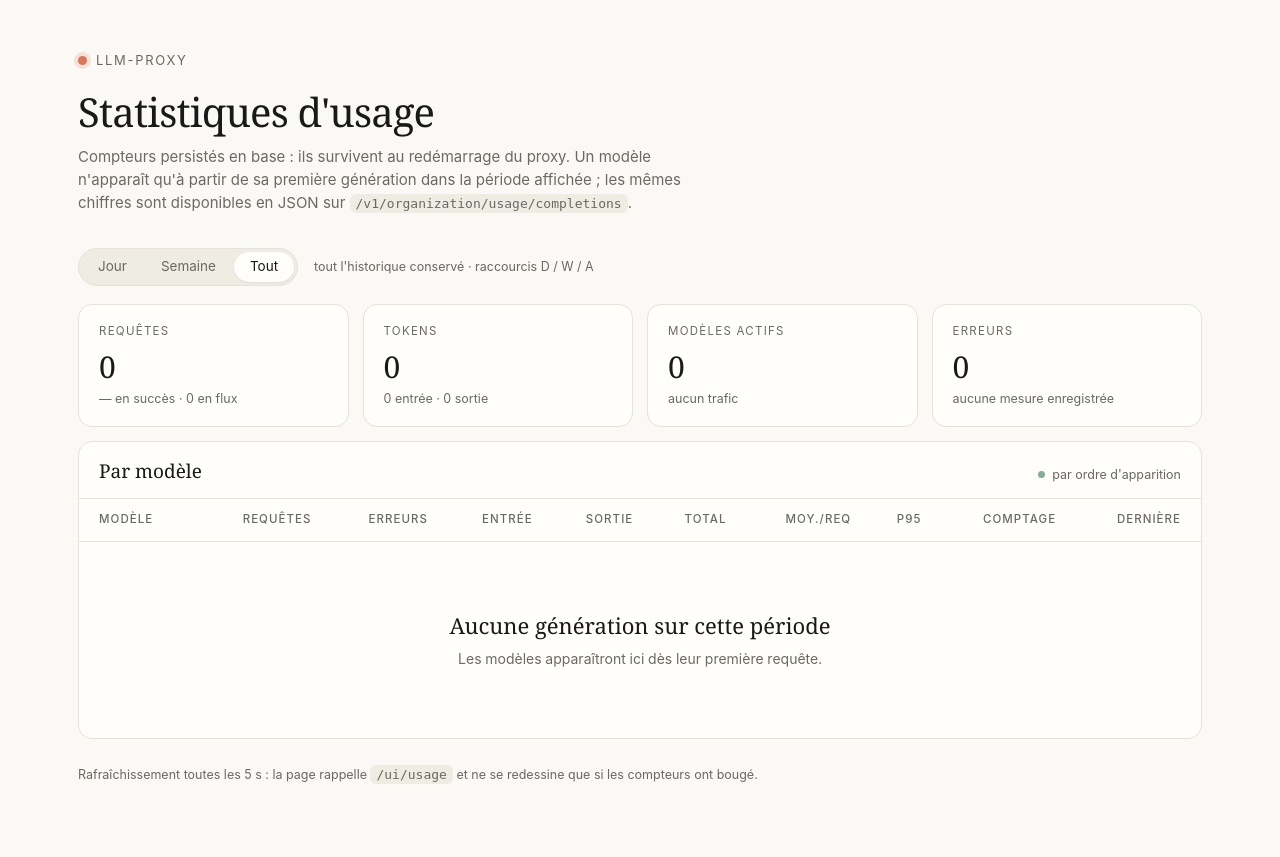
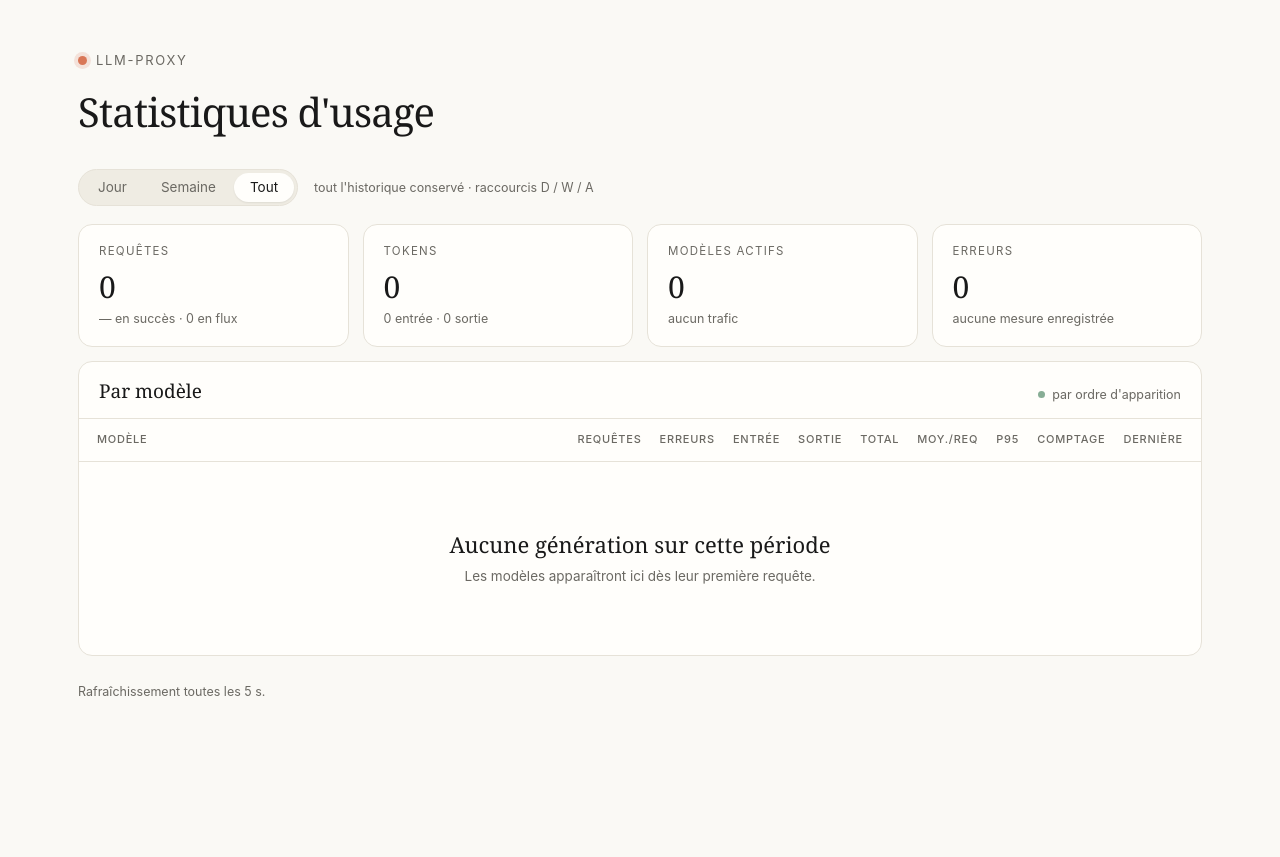
Before and after one commit to c4software/llm-proxy, a FastAPI app: page /ui in a window 1280 px wide. After the commit the page ends 696 px from the top, so only its background shows below. Run offline with FastAPI, Linux system fonts and the light colour scheme; data that the repository does not hold is empty.

Commit message:
Tableau de bord : transitions, tableau sans défilement, uid du volume
Les barres passaient de 0 à leur hauteur cible dans la même frame : le
navigateur fusionnait les deux états et aucune transition ne se jouait.
Une lecture de layout entre les deux force le rendu de l'état initial.
La classe «entering» était par ailleurs retirée avant la fin de la
cascade, les dernières barres y perdaient leur retard.

La barre de répartition, elle, transitionnait bien mais sur 10 px de
haut et 0,5 s cela passait inaperçu : même courbe que le graphe, et
déploiement en cascade. À la PREMIÈRE peinture les segments sont posés
à leur largeur finale — une barre qui se remplit à l'ouverture de la
page se remarque pour rien.

Le tableau par modèle débordait et imposait un défilement horizontal :
cellules resserrées et badge «Comptage» réduit à un pourcentage, le
détail chiffré passant en infobulle. Le conteneur de défilement reste
comme filet pour les écrans étroits.

Plus d'anneau de focus sur le sélecteur de période : la pastille active
suffit, et le navigateur en dessinait un après un simple clic.

Enfin, ./data appartient à l'hôte alors que le conteneur tournait en uid
10001 : il ne pouvait y écrire ni config.toml ni stats.db. Le service
prend PUID/PGID (1000 par défaut), documentés dans .env.example.

```diff
--- a/docker-compose.yml
+++ b/docker-compose.yml
@@ -8,6 +8,10 @@ services:
     # les garde au travers des redémarrages et des rebuilds d'image.
     volumes:
       - ./data:/app/data
+    # ./data appartient à l'hôte : le conteneur doit écrire config.toml et
+    # stats.db avec cet uid, sinon le montage n'est pas inscriptible et les
+    # fichiers créés ne seraient pas éditables sans sudo.
+    user: "${PUID:-1000}:${PGID:-1000}"
     environment:
       # Les SECRETS seulement : injectés dans le TOML par «${VAR}»
       # (voir data/config.example.toml). Les réglages vivent dans le TOML.
--- a/llm_proxy/web/static/dashboard.css
+++ b/llm_proxy/web/static/dashboard.css
@@ -79,31 +79,34 @@ h1 {
 .panel-head h2 { font: 400 19px/1.2 ui-serif, Georgia, serif; margin: 0; }
 .panel-head .meta { font-size: 12.5px; color: var(--muted); }
 .scroll { overflow-x: auto; }
-table { width: 100%; border-collapse: collapse; font-size: 14px; }
+table { width: 100%; border-collapse: collapse; font-size: 13.5px; }
 th {
-  text-align: right; font-weight: 500; font-size: 11.5px;
-  letter-spacing: .09em; text-transform: uppercase; color: var(--muted);
-  padding: 12px 14px; white-space: nowrap; border-bottom: 1px solid var(--line);
+  text-align: right; font-weight: 500; font-size: 11px;
+  letter-spacing: .07em; text-transform: uppercase; color: var(--muted);
+  padding: 12px 9px; white-space: nowrap; border-bottom: 1px solid var(--line);
 }
-th:first-child, td:first-child { text-align: left; padding-left: 20px; }
-th:last-child, td:last-child { padding-right: 20px; }
+th:first-child, td:first-child { text-align: left; padding-left: 18px; }
+th:last-child, td:last-child { padding-right: 18px; }
 td {
-  padding: 13px 14px; text-align: right; white-space: nowrap;
+  padding: 12px 9px; text-align: right; white-space: nowrap;
   border-bottom: 1px solid var(--line); font-variant-numeric: tabular-nums;
 }
+/* La colonne du modèle absorbe la place restante ; les colonnes de
+   chiffres se réduisent à leur contenu. */
+th:first-child, td:first-child { width: 100%; }
 tr:last-child td { border-bottom: 0; }
 tbody tr:hover td { background: color-mix(in srgb, var(--accent-soft) 45%, transparent); }
 .model { display: flex; align-items: center; gap: 10px; }
 .model b { width: 8px; height: 8px; border-radius: 2px; flex: none; }
 .model .id {
   font-family: ui-monospace, SFMono-Regular, "JetBrains Mono", monospace;
-  font-size: 13.5px;
+  font-size: 13px;
 }
-.model .backend { font-size: 12px; color: var(--muted); }
+.model .backend { font-size: 11.5px; color: var(--muted); }
 .tag {
   display: inline-block; font-size: 11px; letter-spacing: .04em;
   padding: 3px 8px; border-radius: 999px; border: 1px solid var(--line);
-  color: var(--muted);
+  color: var(--muted); white-space: nowrap;
 }
 .tag.exact { color: var(--ok); border-color: color-mix(in srgb, var(--ok) 35%, transparent); }
 .tag.est { color: var(--accent); border-color: color-mix(in srgb, var(--accent) 40%, transparent); }
@@ -127,8 +130,16 @@ footer { margin-top: 26px; font-size: 12.5px; color: var(--muted); }
 @keyframes pulse { 0%,100% { opacity: 1 } 50% { opacity: .25 } }
 /* Les valeurs réécrites le sont sans effet : un chiffre qui change se
    remarque bien assez, un clignotement toutes les 5 s fatigue. Seule la
-   barre de répartition glisse doucement vers sa nouvelle largeur. */
-.share-bar > i { transition: width .5s ease; }
+   barre de répartition glisse vers sa nouvelle largeur, sur la même
+   courbe que les barres du graphe. */
+.share-bar > i { transition: width .6s cubic-bezier(.22, .61, .36, 1); }
+/* À l'entrée, les segments se déploient l'un après l'autre : sur 10 px
+   de haut, une transition simultanée de 0,5 s passe inaperçue. */
+.share-bar.entering > i { transition-delay: calc(var(--i) * 90ms); }
+@media (prefers-reduced-motion: reduce) {
+  .share-bar > i { transition: none; }
+  .share-bar.entering > i { transition-delay: 0s; }
+}
 
 /* ── Période ──────────────────────────────────────────────────────────── */
 .toolbar {
@@ -143,13 +154,24 @@ footer { margin-top: 26px; font-size: 12.5px; color: var(--muted); }
   font: inherit; font-size: 13.5px; line-height: 1;
   padding: 8px 16px; border: 0; border-radius: 999px; cursor: pointer;
   background: transparent; color: var(--muted);
+  user-select: none;
 }
 .range button:hover { color: var(--ink); }
+/* Aucun anneau de focus : la pastille «pressée» dit déjà quelle période
+   est active, et le navigateur en dessinait un après un simple clic.
+   Les styles auteur l'emportent sur la feuille du navigateur, y compris
+   sur son :focus-visible. */
+.range button:focus,
+.range button:focus-visible { outline: none; box-shadow: none; }
+.range button[aria-pressed="true"]:focus,
+.range button[aria-pressed="true"]:focus-visible {
+  box-shadow: 0 1px 2px rgb(0 0 0 / .07);
+}
+.range button::-moz-focus-inner { border: 0; }
 .range button[aria-pressed="true"] {
   background: var(--panel); color: var(--ink);
   box-shadow: 0 1px 2px rgb(0 0 0 / .07);
 }
-.range button:focus-visible { outline: 2px solid var(--accent); outline-offset: 2px; }
 .range-note { font-size: 12.5px; color: var(--muted); }
 
 /* ── Trafic dans le temps ─────────────────────────────────────────────── */
@@ -177,6 +199,7 @@ footer { margin-top: 26px; font-size: 12.5px; color: var(--muted); }
      de s'arrêter net. Les rafraîchissements de 5 s glissent avec la même
      courbe, sans jamais repartir de zéro. */
   transition: height .55s cubic-bezier(.22, .61, .36, 1),
+              opacity .35s ease,
               background-color .2s ease;
 }
 /* Montée initiale, en cascade de gauche à droite : la classe est retirée
@@ -187,6 +210,7 @@ footer { margin-top: 26px; font-size: 12.5px; color: var(--muted); }
 .bars > i.zero > b { background: var(--line); }
 @media (prefers-reduced-motion: reduce) {
   .bars > i > b { transition: none; }
+  .bars.entering > i > b { transition-delay: 0s; }
 }
 .axis {
   display: flex; justify-content: space-between; margin-top: 8px;
--- a/llm_proxy/web/static/dashboard.js
+++ b/llm_proxy/web/static/dashboard.js
@@ -35,6 +35,7 @@
     localStorage.getItem(STORE) : "all";
   var lastPayload = null;   // pour ne redessiner que si ça a bougé
   var lastShape = null;     // découpage des barres du dernier rendu
+  var sharePainted = false; // la répartition a-t-elle déjà été peinte ?
 
   // ── formatage ─────────────────────────────────────────────────────────
   // Entier à la française : espace comme séparateur de milliers.
@@ -160,17 +161,43 @@
     var total = t.input + t.output;
     el("share").hidden = !total;
     if (!total) return;
-    var bar = "", legend = "";
-    results.forEach(function (m, i) {
+    var host = el("share-bar"), legend = "";
+    var parts = results.map(function (m, i) {
       var tokens = m.input_tokens + m.output_tokens;
       var pct = 100 * tokens / total;
       var color = COLORS[i % COLORS.length];
-      bar += '<i style="width:' + pct.toFixed(2) + "%;background:" + color +
-        '" title="' + esc(m.model) + " — " + n(tokens) + ' tokens"></i>';
       legend += '<span><b style="background:' + color + '"></b><em>' +
         esc(m.model) + "</em>&nbsp;" + Math.round(pct) + "%</span>";
+      return { pct: pct, color: color,
+               title: esc(m.model) + " — " + n(tokens) + " tokens" };
     });
-    set(el("share-bar"), bar);
+    // À la PREMIÈRE peinture, les segments sont posés à leur largeur
+    // finale : une barre qui se remplit à l'ouverture de la page se
+    // remarque pour rien. Ensuite seulement on anime — et là il faut
+    // partir de zéro puis forcer le rendu, sinon le navigateur fusionne
+    // les deux états dans la même frame et rien ne transitionne.
+    if (host.children.length !== parts.length) {
+      var animate = sharePainted;
+      host.innerHTML = parts.map(function (p, i) {
+        return '<i style="--i:' + i + ";width:" +
+          (animate ? "0" : p.pct.toFixed(2) + "%") + ";background:" +
+          p.color + '"></i>';
+      }).join("");
+      sharePainted = true;
+      if (animate) {
+        host.classList.add("entering");
+        void host.offsetHeight;
+        setTimeout(function () { host.classList.remove("entering"); },
+          700 + parts.length * 90);
+      }
+    }
+    parts.forEach(function (p, i) {
+      var seg = host.children[i];
+      var w = p.pct.toFixed(2) + "%";
+      if (seg.style.width !== w) seg.style.width = w;
+      if (seg.style.background !== p.color) seg.style.background = p.color;
+      if (seg.title !== p.title) seg.title = p.title;
+    });
     set(el("share-legend"), legend);
   }
 
@@ -199,13 +226,19 @@
     if (rebuild) {
       host.innerHTML = buckets.map(function (b, i) {
         return '<i style="--i:' + i + '"' + (count(b) ? "" : ' class="zero"') +
-          '><b style="height:0"></b></i>';
+          '><b style="height:0;opacity:0"></b></i>';
       }).join("");
-      // Les barres montent une fois, en cascade, puis la classe s'en va :
-      // les rafraîchissements suivants n'ont plus de décalage à subir.
       host.classList.add("entering");
+      // Lecture de layout : elle force le rendu de l'état à zéro. Sans
+      // elle, le navigateur fusionne le 0 et la hauteur cible en une
+      // seule frame et AUCUNE transition ne se joue — c'est ce qui
+      // faisait apparaître les barres d'un coup en changeant de période.
+      void host.offsetHeight;
+      // La classe part une fois la cascade finie (durée + retard de la
+      // dernière barre) : les rafraîchissements suivants n'ont plus de
+      // décalage à subir.
       setTimeout(function () { host.classList.remove("entering"); },
-        280 + buckets.length * 14);
+        600 + buckets.length * 14);
     }
     var bars = host.children;
     for (var i = 0; i < bars.length; i++) {
@@ -217,8 +250,8 @@
       var fill = bars[i].firstChild;
       var css = height.toFixed(2) + "%";
       if (fill.style.height !== css) fill.style.height = css;
+      if (fill.style.opacity !== "1") fill.style.opacity = "1";
     }
-    requestAnimationFrame(function () { host.offsetHeight; });
 
     set(el("chart-meta"), buckets.length + " × " +
       (series.width === "1h" ? "1 heure" : "1 jour") + " · pic " +
@@ -311,12 +344,15 @@
     }).join(""));
   }
 
-  // Provenance des tokens : `usage` de l'upstream, ou estimation.
+  // Provenance des tokens : `usage` de l'upstream, ou estimation. Le
+  // détail chiffré passe en infobulle — la colonne doit tenir sans
+  // pousser le tableau au défilement.
   function accounting(exact, estimated) {
     if (!estimated) return '<span class="tag exact">exact</span>';
     if (!exact) return '<span class="tag est">estimé</span>';
-    return '<span class="tag est">' + n(exact) + " exact · " +
-      n(estimated) + " estimé</span>";
+    return '<span class="tag est" title="' + n(exact) + " exactes · " +
+      n(estimated) + ' estimées">' +
+      Math.round(100 * exact / (exact + estimated)) + "% exact</span>";
   }
 
   // ── horloge relative ──────────────────────────────────────────────────
--- a/llm_proxy/web/templates/index.html
+++ b/llm_proxy/web/templates/index.html
@@ -19,11 +19,6 @@
   <header>
     <div class="brand"><span class="dot"></span> llm-proxy</div>
     <h1>Statistiques d'usage</h1>
-    <p class="sub">Compteurs persistés en base : ils survivent au
-    redémarrage du proxy. Un modèle n'apparaît qu'à partir de sa première
-    génération dans la période affichée ; les mêmes chiffres sont
-    disponibles en JSON sur
-    <code>/v1/organization/usage/completions</code>.</p>
   </header>
 
   <div class="toolbar">
@@ -95,9 +90,7 @@
     </div>
   </div>
 
-  <footer>Rafraîchissement toutes les 5 s : la page rappelle
-  <code>/ui/usage</code> et ne se redessine que si les compteurs ont
-  bougé.</footer>
+  <footer>Rafraîchissement toutes les 5 s.</footer>
 </div>
 <script src="/ui/static/dashboard.js"></script>
 </body>
```
Also changed, not shown: 1 other file.
